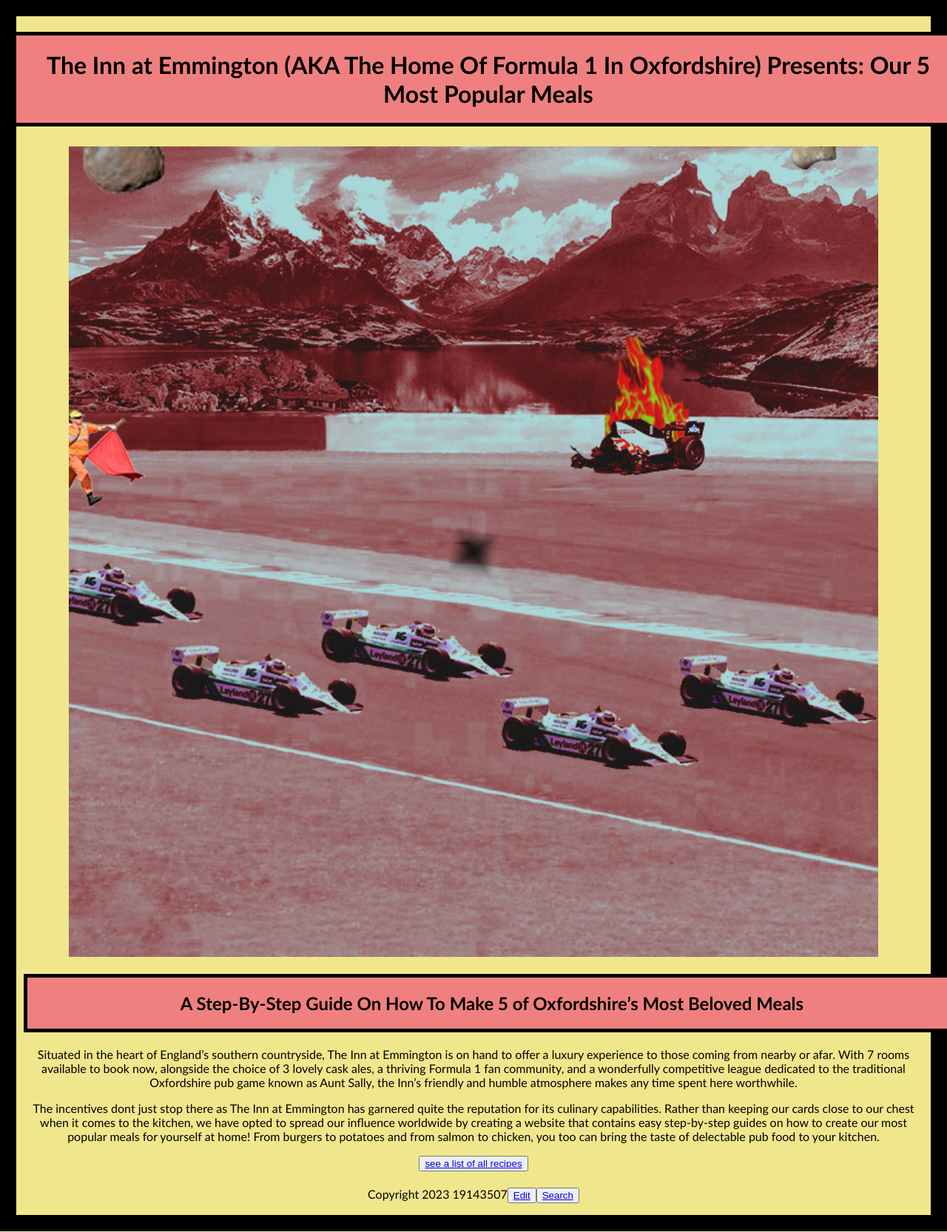
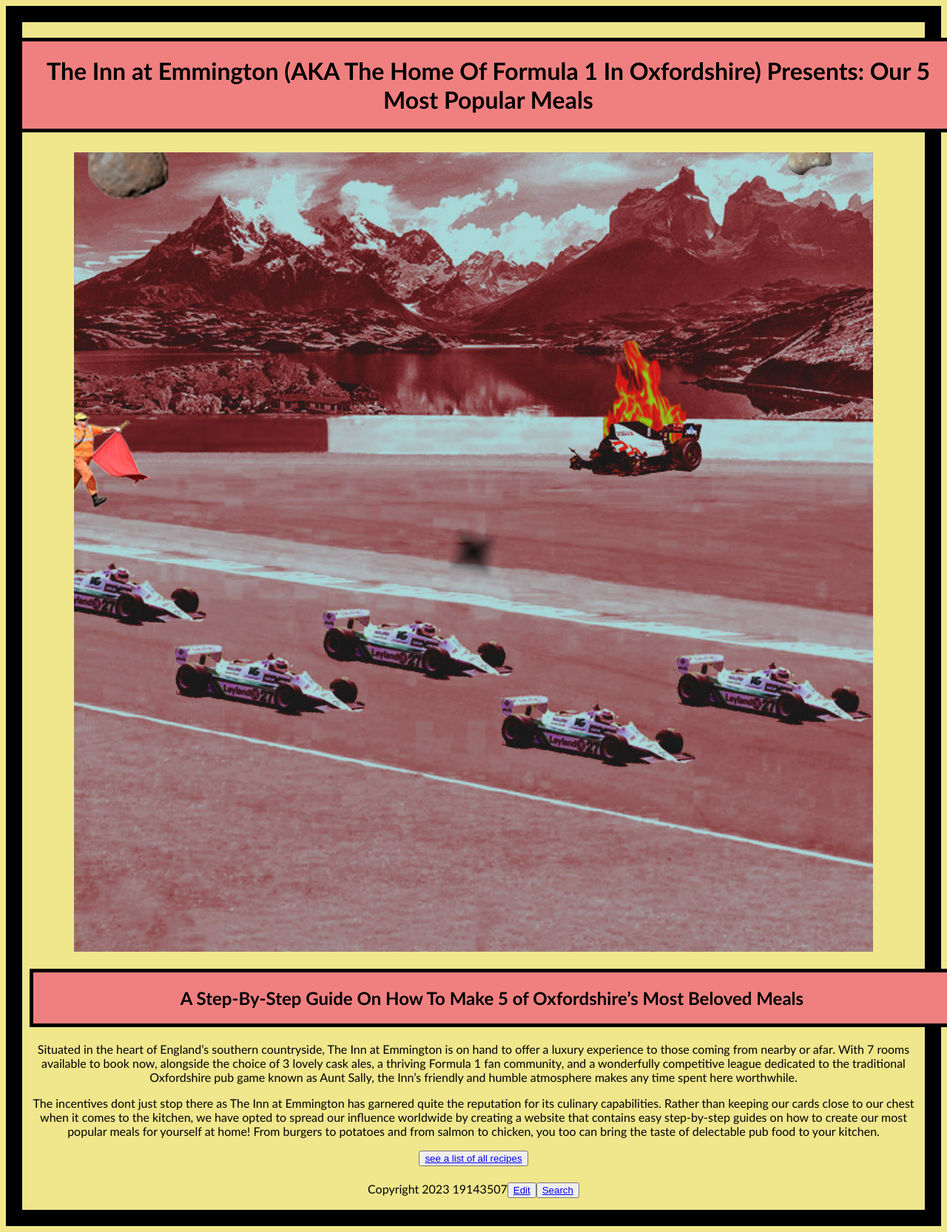
Before and after one commit to 19143507/inn-at-emmington, a Jekyll site: the page built from home/index.md, in a window 1280 px wide. Shown: the whole page at 74% size. Built offline with Jekyll 4.4.1, drawn with Linux system fonts in a browser that asks for light colours.

Commit message:
Update recipes.css

```diff
--- a/styles/recipes.css
+++ b/styles/recipes.css
@@ -42,7 +42,6 @@ body {
   text-align: center;
   border: 22px solid black;
   background-color: khaki;
-  margin: 0%;
 }
 
 img {
```
